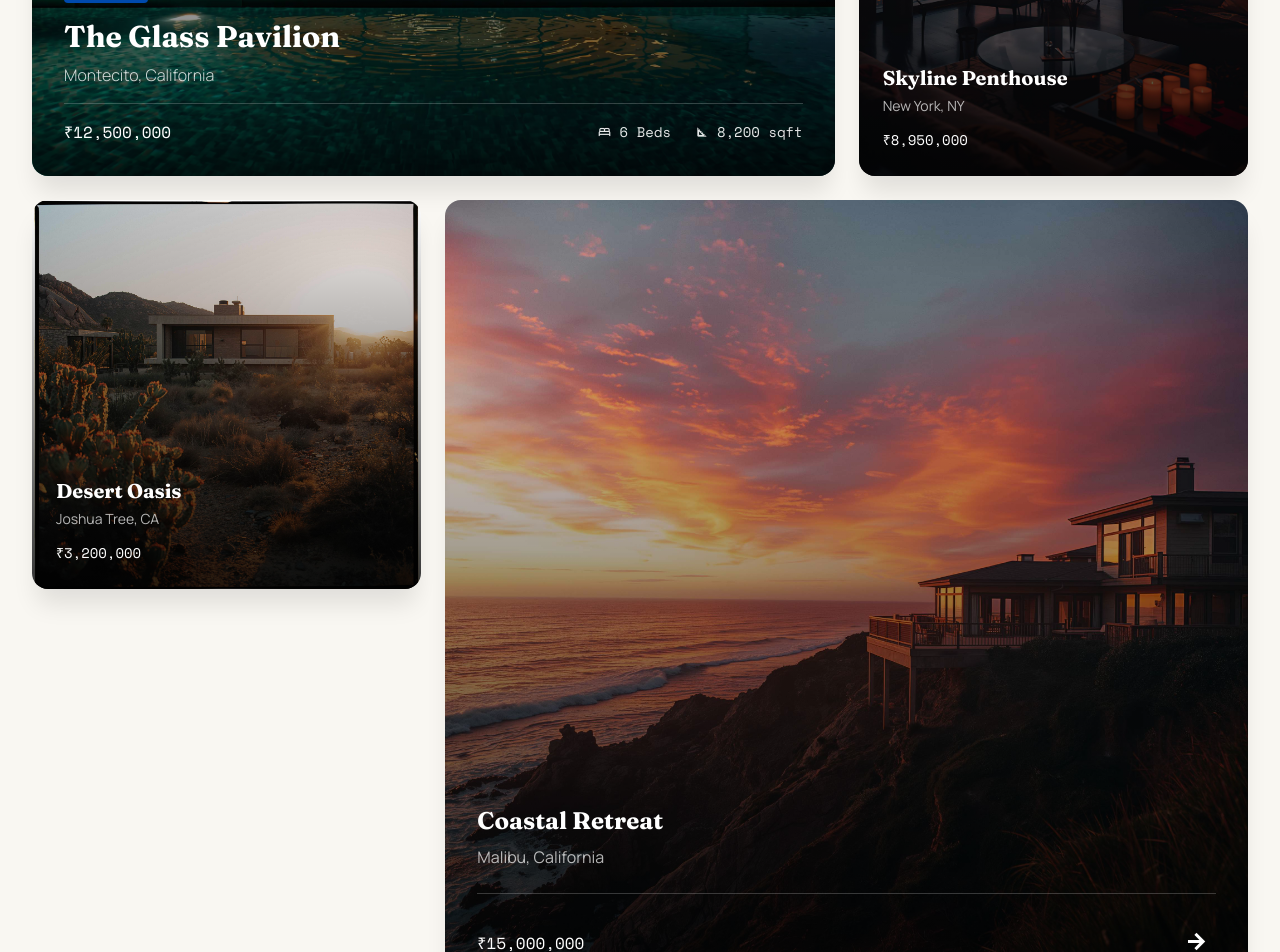
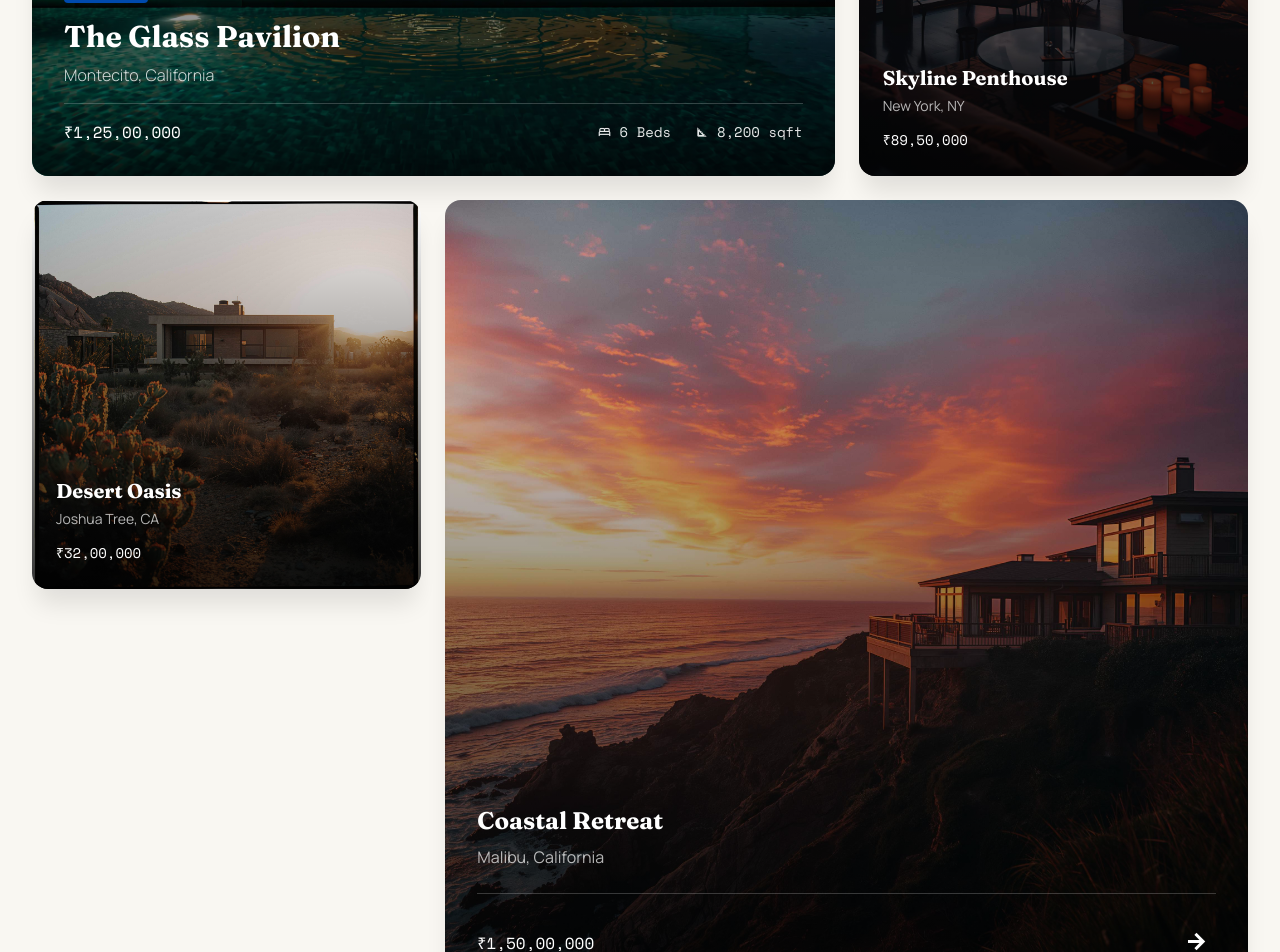
Before and after one commit to cambliss/odibrick-realestate, a React (Vite) app in the folder frontend/: page / in a window 1280 px wide. Shown: the part 2340-3292 px from the top of the page. Built offline with nearby package versions, Linux system fonts and the light colour scheme; no server answers.

Commit message:
change the number system to indian format

```diff
--- a/frontend/src/components/ai-hub/AIDeepDiveSection.tsx
+++ b/frontend/src/components/ai-hub/AIDeepDiveSection.tsx
@@ -72,7 +72,7 @@ const AIDeepDiveSection: React.FC = () => {
                 The Eames Retreat
               </h3>
               <p className="font-space-mono font-bold text-lg text-[#004AAD] mb-4">
-                ₹2,400,000
+                ₹24,00,000
               </p>
 
               <p className="font-manrope font-extralight text-sm leading-relaxed text-[rgba(34,20,16,0.6)] mb-6">
--- a/frontend/src/components/ai-hub/AITopMatchesSection.tsx
+++ b/frontend/src/components/ai-hub/AITopMatchesSection.tsx
@@ -12,7 +12,7 @@ const AITopMatchesSection: React.FC = () => {
       id: 1,
       image: propertyImages.property1,
       name: 'The Glass Pavilion',
-      price: '₹2,800,000',
+      price: '₹28,00,000',
       beds: 4,
       baths: 3,
       sqft: '3.2k',
@@ -23,7 +23,7 @@ const AITopMatchesSection: React.FC = () => {
       id: 2,
       image: propertyImages.property2,
       name: 'Oceanfront Villa',
-      price: '₹3,200,000',
+      price: '₹32,00,000',
       beds: 3,
       baths: 3,
       sqft: '2.8k',
@@ -34,7 +34,7 @@ const AITopMatchesSection: React.FC = () => {
       id: 3,
       image: propertyImages.property3,
       name: 'Modern Skyline Apartment',
-      price: '₹2,100,000',
+      price: '₹21,00,000',
       beds: 3,
       baths: 2,
       sqft: '2.4k',
--- a/frontend/src/components/home/CuratedListingsSection.tsx
+++ b/frontend/src/components/home/CuratedListingsSection.tsx
@@ -57,7 +57,7 @@ const CuratedListingsSection: React.FC = () => {
                 <h3 className="font-fraunces text-3xl text-white mb-2">The Glass Pavilion</h3>
                 <p className="font-manrope font-light text-white/80 mb-4">Montecito, California</p>
                 <div className="border-t border-white/20 pt-4 flex items-center justify-between">
-                  <span className="font-space-mono text-white">₹12,500,000</span>
+                  <span className="font-space-mono text-white">₹1,25,00,000</span>
                   <div className="flex items-center gap-6 text-white/90">
                     <div className="flex items-center gap-2">
                       <span className="font-material-icons text-sm" aria-hidden="true">bed</span>
@@ -86,7 +86,7 @@ const CuratedListingsSection: React.FC = () => {
               <div className="absolute bottom-0 left-0 right-0 p-6">
                 <h3 className="font-fraunces text-xl text-white mb-1">Skyline Penthouse</h3>
                 <p className="font-manrope text-sm text-white/70 mb-3">New York, NY</p>
-                <span className="font-space-mono text-sm text-white">₹8,950,000</span>
+                <span className="font-space-mono text-sm text-white">₹89,50,000</span>
               </div>
             </div>
           </div>
@@ -104,7 +104,7 @@ const CuratedListingsSection: React.FC = () => {
               <div className="absolute bottom-0 left-0 right-0 p-6">
                 <h3 className="font-fraunces text-xl text-white mb-1">Desert Oasis</h3>
                 <p className="font-manrope text-sm text-white/70 mb-3">Joshua Tree, CA</p>
-                <span className="font-space-mono text-sm text-white">₹3,200,000</span>
+                <span className="font-space-mono text-sm text-white">₹32,00,000</span>
               </div>
             </div>
           </div>
@@ -123,7 +123,7 @@ const CuratedListingsSection: React.FC = () => {
                 <h3 className="font-fraunces text-2xl text-white mb-2">Coastal Retreat</h3>
                 <p className="font-manrope text-white/70 mb-6">Malibu, California</p>
                 <div className="border-t border-white/20 pt-6 flex items-center justify-between">
-                  <span className="font-space-mono text-white">₹15,000,000</span>
+                  <span className="font-space-mono text-white">₹1,50,00,000</span>
                   <button className="text-white hover:bg-white/10 p-2 rounded-full transition-all" aria-label="View Coastal Retreat">
                     <span className="font-material-icons text-2xl" aria-hidden="true">arrow_forward</span>
                   </button>
--- a/frontend/src/components/property/PropertyCard.tsx
+++ b/frontend/src/components/property/PropertyCard.tsx
@@ -47,7 +47,7 @@ const PropertyCard: React.FC<PropertyCardProps> = ({
         <p className="font-space-mono text-sm text-[#6b7280] uppercase tracking-wide mb-4">{location}</p>
         <div className="border-t border-[#e5e7eb] pt-4 flex items-center justify-between">
           <span className="font-space-mono text-lg font-bold text-[#111827]">
-            ₹{price.toLocaleString()}
+            ₹{price.toLocaleString('en-IN')}
           </span>
           <div className="flex items-center gap-4 text-[#4b5563]">
             <div className="flex items-center gap-1">
```
Also changed, not shown: 1 other file (tests, documents, lock files or other folders).
